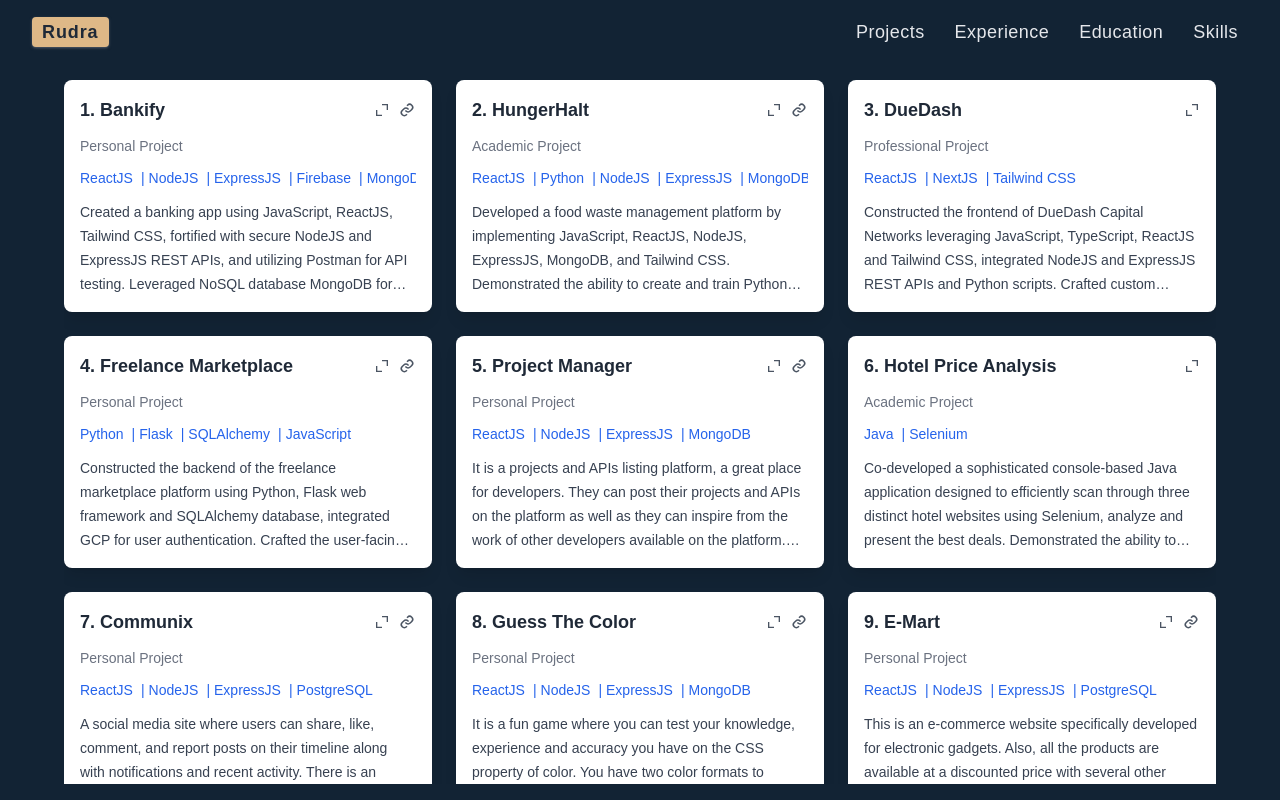
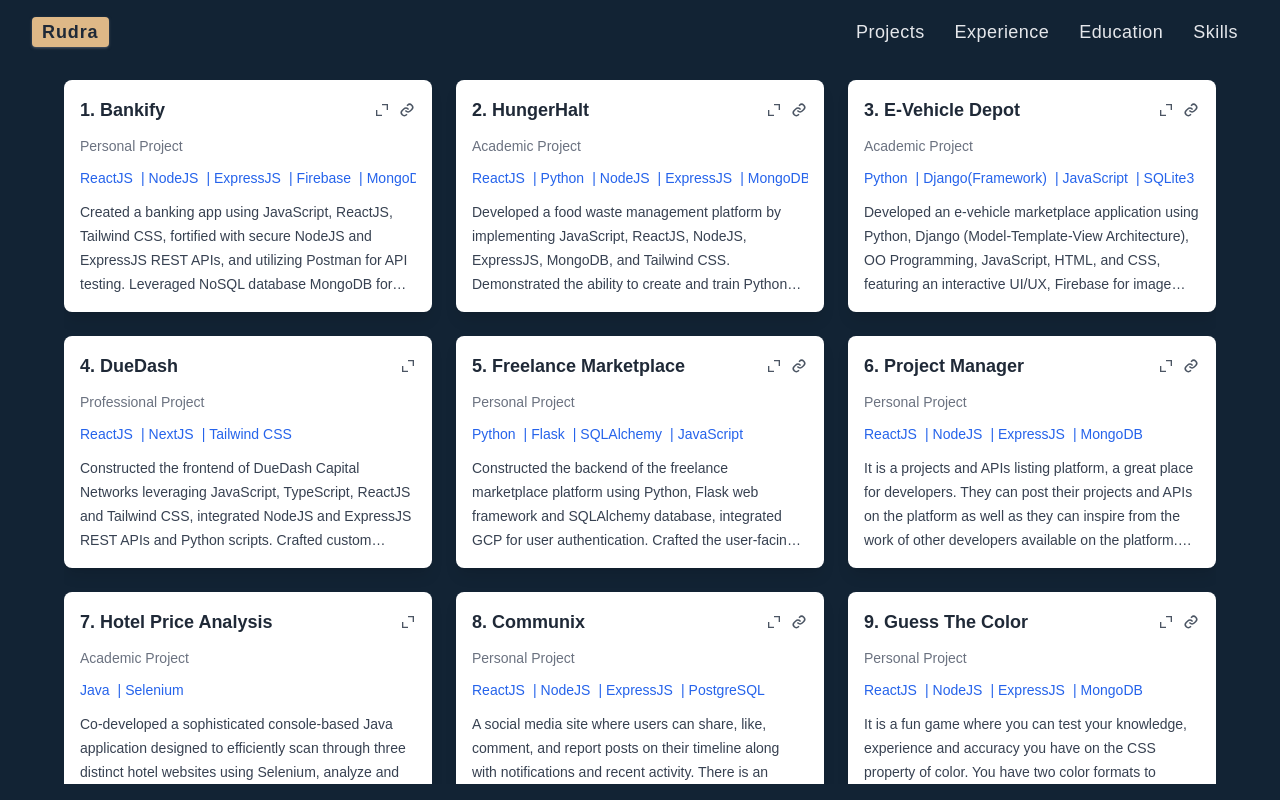
Before and after one commit to Rudra1402/ePortfolio, a React (Create React App) app: page /projects in a window 1280 px wide. Built offline with nearby package versions, Linux system fonts and the light colour scheme; a web font is replaced by a local one.

Commit message:
updated exp UI

```diff
--- a/src/components/projects/Projects.jsx
+++ b/src/components/projects/Projects.jsx
@@ -73,7 +73,7 @@ function Projects() {
                             {project.category} Project
                         </div>
                         <div
-                            className='flex items-center gap-x-2 text-blue-600 text-sm overflow-x-auto'
+                            className='flex items-center gap-x-2 w-full text-blue-600 text-sm overflow-x-auto'
                             style={{ scrollbarWidth: "none" }}
                         >
                             {project.techStack?.map((t, index) => (
--- a/src/data.js
+++ b/src/data.js
@@ -46,6 +46,15 @@ export const projects = [
         desc: 'Developed a food waste management platform by implementing JavaScript, ReactJS, NodeJS, ExpressJS, MongoDB, and Tailwind CSS. Demonstrated the ability to create and train Python model and integrated it in the application for predictive analytics to minimize the food wastage.',
         isOnGithub: true,
         ghUrl: "https://github.com/Rudra1402/HungerHalt"
+    },
+    {
+        name:  'E-Vehicle Depot',
+        category: 'Academic',
+        techStack: ['Python', 'Django(Framework)', 'JavaScript', 'SQLite3'],
+        desc: 'Developed an e-vehicle marketplace application using Python, Django (Model-Template-View Architecture), OO Programming, JavaScript, HTML, and CSS, featuring an interactive UI/UX, Firebase for image storage, implemented Django Sessions and Cookies for user authentication and  authorization.',
+        isOnGithub: true,
+        ghUrl: "https://github.com/Rudra1402/EV-Depot"
+
     },
     {
         name: 'DueDash',
```
